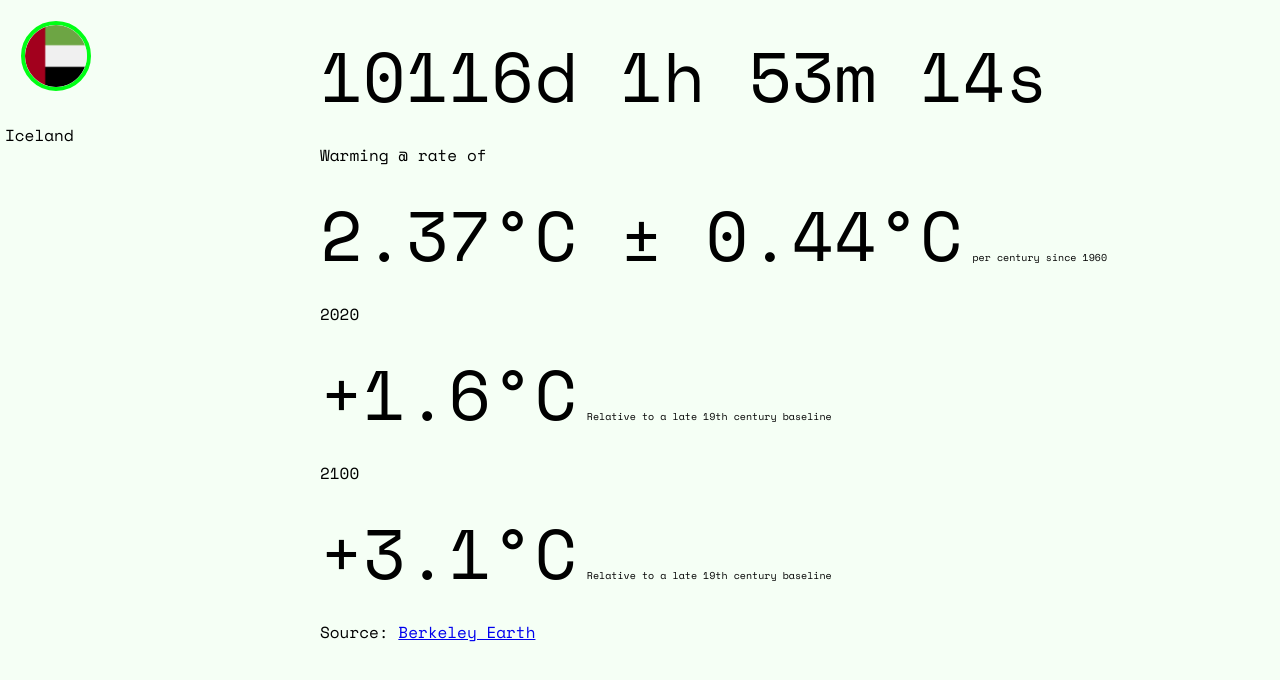
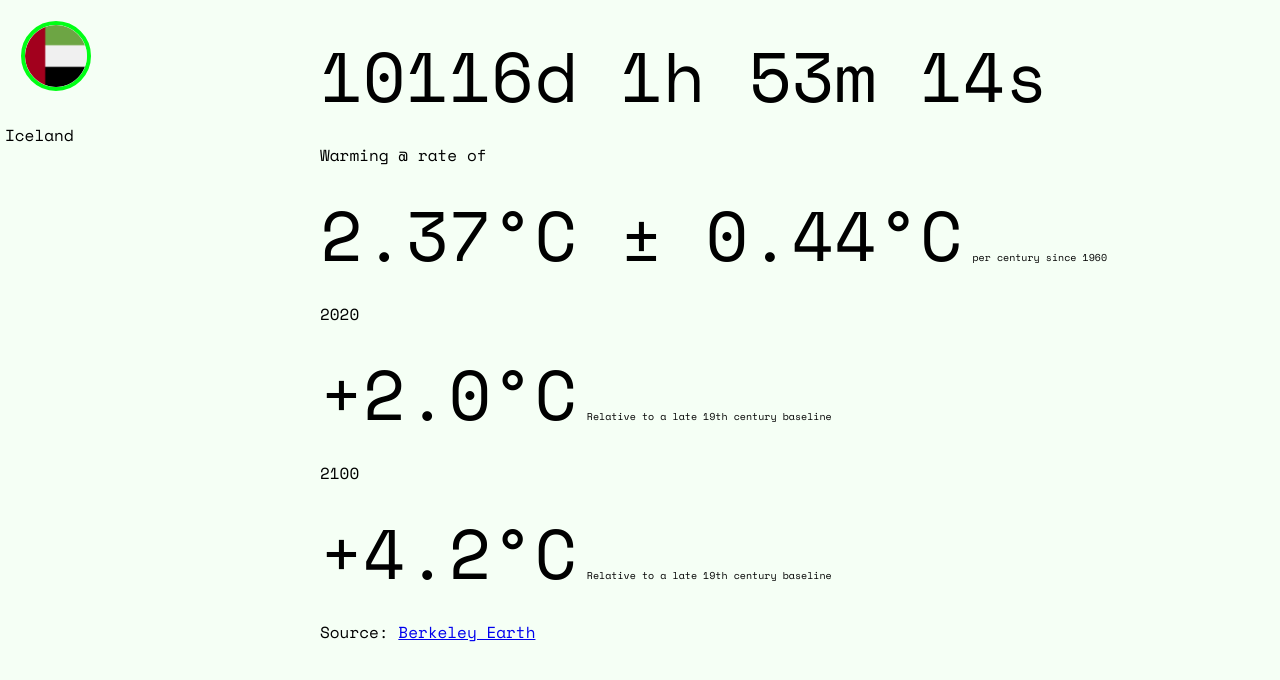
Before and after one commit to zero2050net/uae, a plain HTML site: page index.html in a window 1280 px wide. Shown: the top 680 px of the page. Drawn offline with nearby package versions, Linux system fonts and the light colour scheme; a web font is replaced by a local one.

Commit message:
Update index.html

```diff
--- a/index.html
+++ b/index.html
@@ -75,11 +75,11 @@ p4 {
   <p2>per century since 1960</p2>
   <br>
   <p>2020</p>
-  <p4>+1.6°C</p4>
+  <p4>+2.0°C</p4>
   <p2>Relative to a late 19th century baseline</p2>
   <br>
   <p>2100</p>
-  <p4>+3.1°C</p4>
+  <p4>+4.2°C</p4>
   <p2>Relative to a late 19th century baseline</p2>
   <br>
   <p>Source: <a href="http://berkeleyearth.org/" target="_blank">Berkeley Earth</a></p>
```
